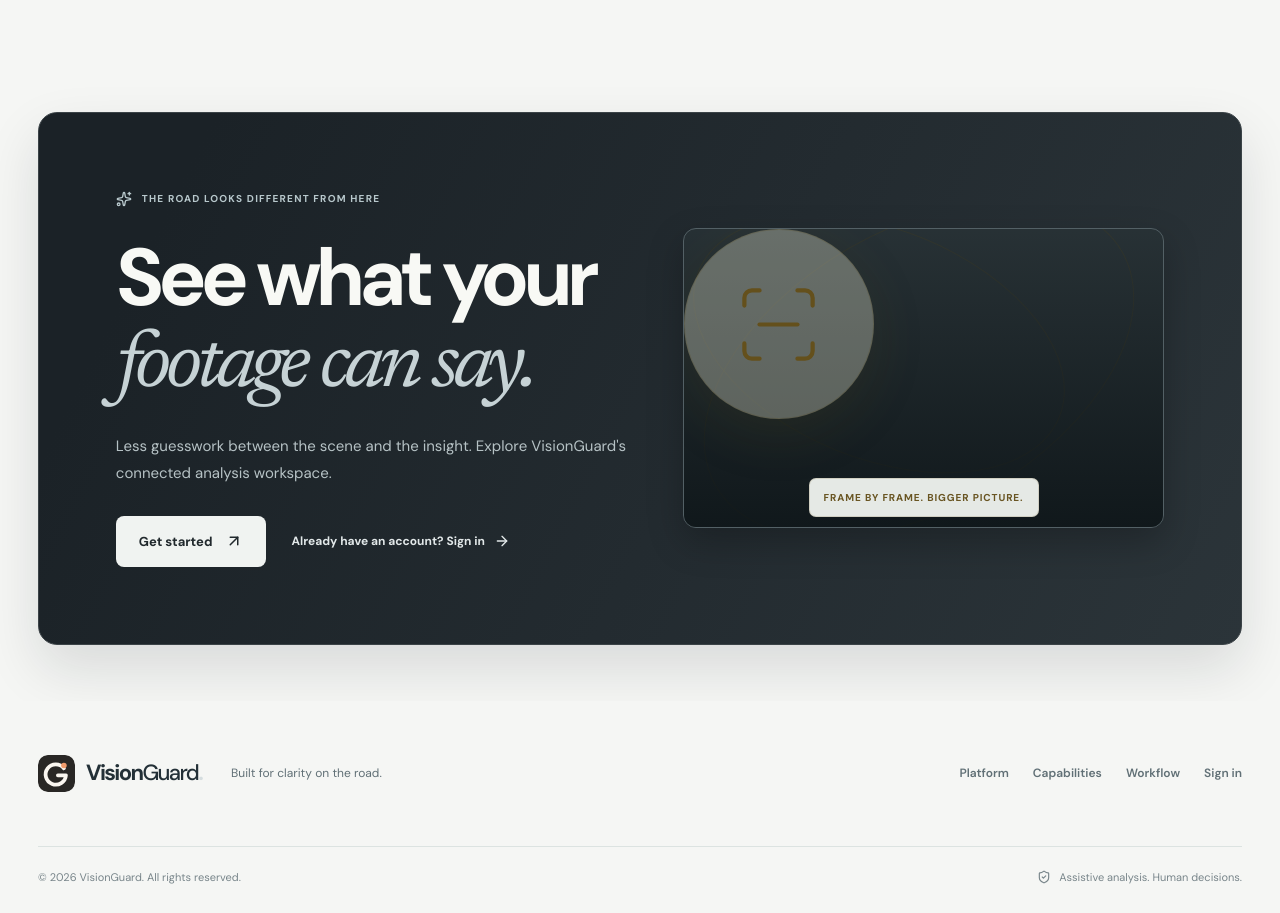
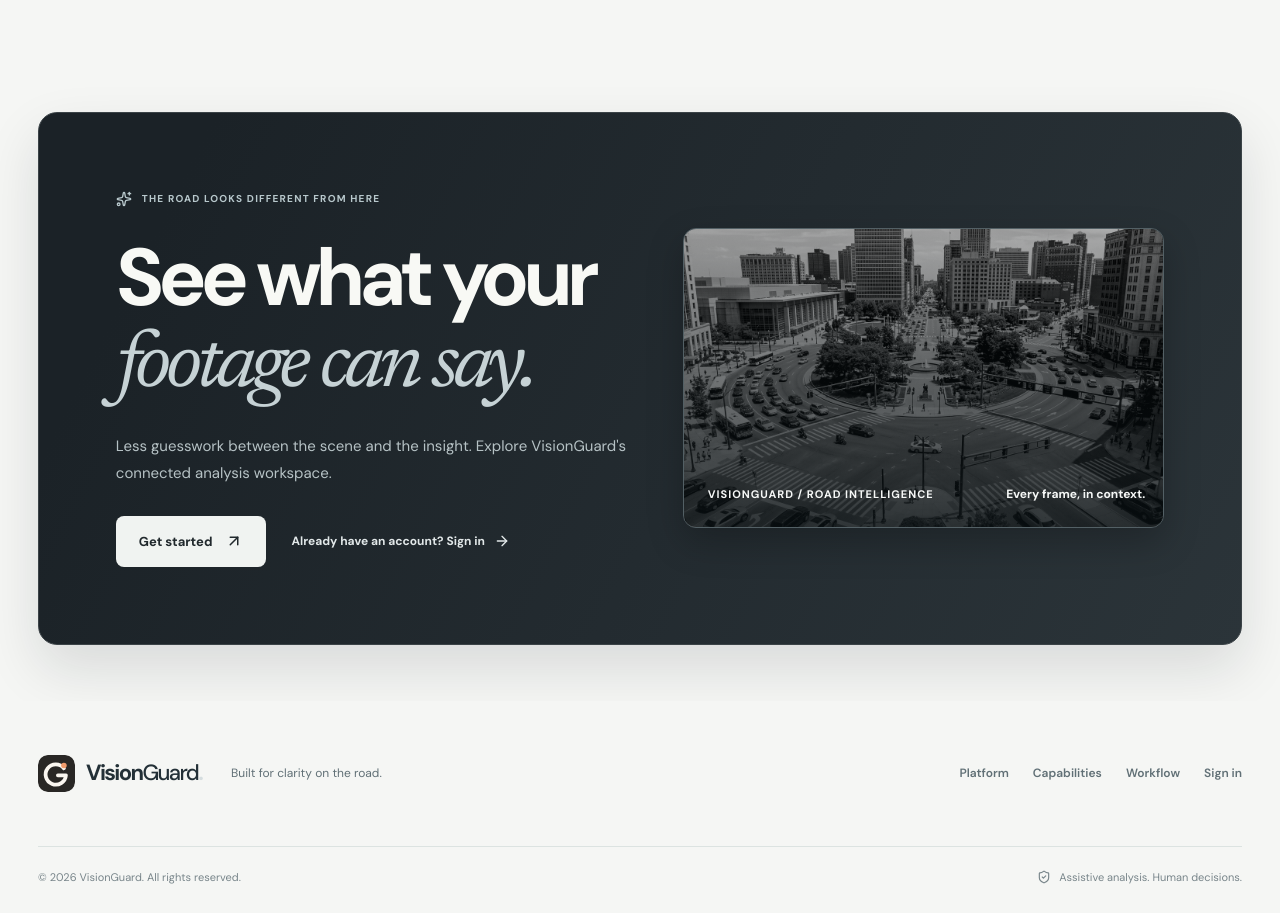
Before and after one commit to Syed-Nazeer-07/VisionGuard, a React (Vite) app in the folder apps/web/: page / in a window 1280 px wide. Shown: the part 3840-4753 px from the top of the page. Built offline with nearby package versions, Linux system fonts and the light colour scheme; no server answers; the database is empty.

Commit message:
design(landing): replace abstract CTA ring with cinematic traffic still

```diff
--- a/apps/web/src/pages/Landing.tsx
+++ b/apps/web/src/pages/Landing.tsx
@@ -306,9 +306,11 @@ export function Landing() {
               </div>
             </div>
             <div className="vgn-cta-image" aria-hidden="true">
-              <div className="vgn-cta-ring vgn-cta-ring-a" /><div className="vgn-cta-ring vgn-cta-ring-b" />
-              <div className="vgn-cta-mark"><ScanLine size={91} strokeWidth={1.12} /></div>
-              <div className="vgn-cta-tag">FRAME BY FRAME. BIGGER PICTURE.</div>
+              <img src="/traffic_operations_center.jpg" alt="" loading="lazy" />
+              <div className="vgn-cta-image-label">
+                <span>VISIONGUARD / ROAD INTELLIGENCE</span>
+                <strong>Every frame, in context.</strong>
+              </div>
             </div>
           </div>
         </section>
```
